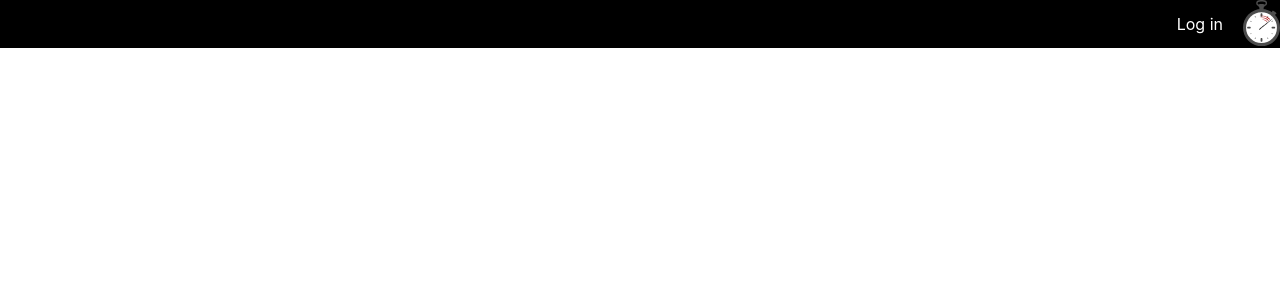
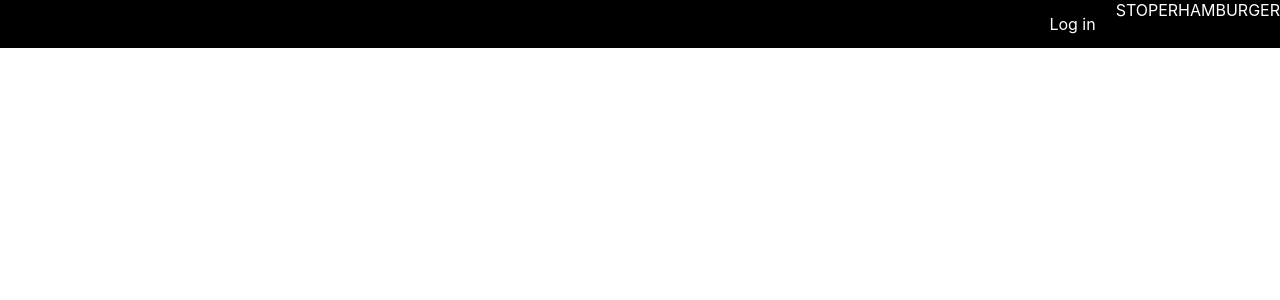
Before and after one commit to stevex900/gym-mern, a React (Create React App) app in the folder client/: page / in a window 1280 px wide. Shown: the top 300 px of the page. Built offline with nearby package versions, Linux system fonts and the light colour scheme.

Commit message:
changed favicons into text for test

```diff
--- a/client/src/components/navigation/Navigation.jsx
+++ b/client/src/components/navigation/Navigation.jsx
@@ -1,5 +1,5 @@
 import { Nav } from "./navigation.styles";
-import { ReactComponent as Hamburger } from "../../assets/hamburgerS.svg";
+// import { ReactComponent as Hamburger } from "../../assets/hamburgerS.svg";
 import Menu from "../menu/Menu";
 import React from "react";
 import { useDispatch, useSelector } from "react-redux";
@@ -18,7 +18,13 @@ const Navigation = () => {
   };
   return (
     <Nav>
-      {userInfo && <Hamburger onClick={handleShowMenu} />}
+      {/* {userInfo && <Hamburger onClick={handleShowMenu} />} */}
+      {
+        <div onClick={handleShowMenu} style={{ color: "white " }}>
+          HAMBURGER
+        </div>
+      }
+
       {showMenu && <Menu />}
     </Nav>
   );
--- a/client/src/components/stopwatch/Stopwatch.jsx
+++ b/client/src/components/stopwatch/Stopwatch.jsx
@@ -1,7 +1,7 @@
 import React from "react";
 import { useDispatch, useSelector } from "react-redux";
 
-import { ReactComponent as StopwatchIcon } from "../../assets/stopwatch.svg";
+// import { ReactComponent as StopwatchIcon } from "../../assets/stopwatch.svg";
 import { Container, Container2 } from "./stopwatch.styles";
 
 import StopwatchWindow from "../stopwatch-window/StopwatchWindow";
@@ -19,7 +19,10 @@ const Stopwatch = () => {
   return (
     <Container2>
       <Container>
-        <StopwatchIcon onClick={handleShowStopwatch} />
+        {/* <StopwatchIcon onClick={handleShowStopwatch} /> */}
+        <div onClick={handleShowStopwatch} style={{ color: "white " }}>
+          STOPER
+        </div>
       </Container>
       {stopwatchActive && <StopwatchWindow />}
     </Container2>
```
